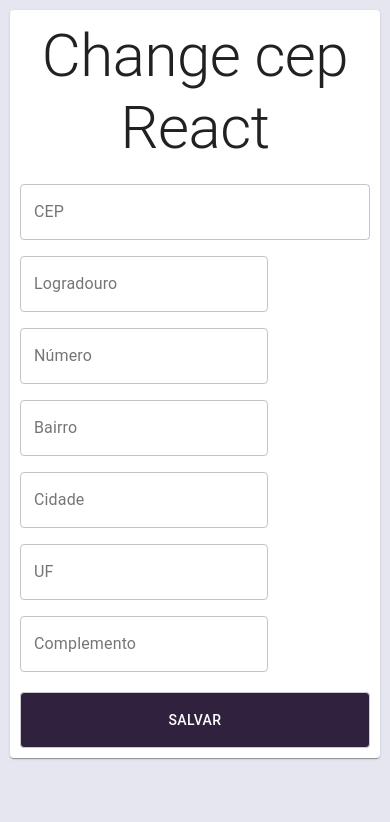
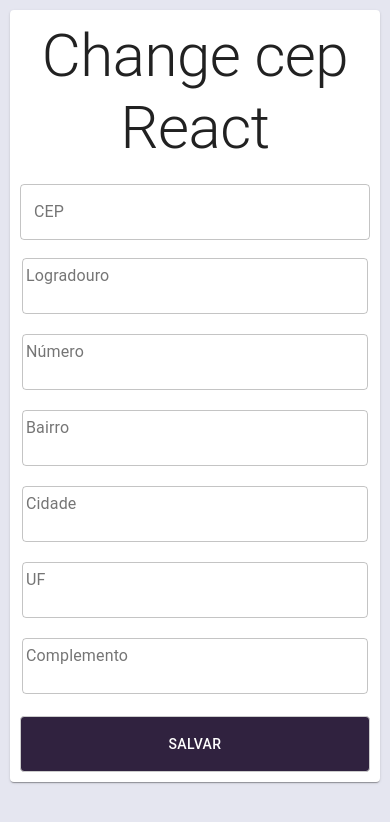
Before and after one commit to brenogsouza/fetch_cep_react, a React (Create React App) app: page / in a window 390 px wide. Shown: the top 822 px of the page. Built offline with nearby package versions, Linux system fonts and the light colour scheme.

Commit message:
setado responsividade

```diff
--- a/src/components/Form.js
+++ b/src/components/Form.js
@@ -69,76 +69,74 @@
           {[
             {
               label: "Logradouro",
-              xs: 12,
-              sm: 12,
-              md: 10,
-              lg: 10,
-              xl: 10,
+              xs: 10,
+              // sm: 12,
+              // md: 10,
+              // lg: 10,
+              // xl: 10,
               name: "address",
               fullWidth: true
             },
             {
               label: "Número",
-              xs: 12,
-              sm: 12,
-              md: 2,
-              lg: 2,
-              xl: 2,
+              xs: 2,
+              // sm: 12,
+              // md: 2,
+              // lg: 2,
+              // xl: 2,
               name: "number",
               fullWidth: true
             },
             {
               label: "Bairro",
               xs: 12,
-              sm: 12,
-              md: 4,
-              lg: 4,
-              xl: 4,
+              // sm: 12,
+              // md: 4,
+              // lg: 4,
+              // xl: 4,
               name: "district",
               fullWidth: true
             },
             {
               label: "Cidade",
               xs: 12,
-              sm: 12,
-              md: 4,
-              lg: 4,
-              xl: 4,
+              // sm: 12,
+              // md: 4,
+              // lg: 4,
+              // xl: 4,
               name: "city",
               fullWidth: true
             },
             {
               label: "UF",
               xs: 12,
-              sm: 12,
-              md: 2,
-              lg: 2,
-              xl: 2,
+              // sm: 12,
+              // md: 2,
+              // lg: 2,
+              // xl: 2,
               name: "state",
               fullWidth: true
             },
             {
               label: "Complemento",
               xs: 12,
-              sm: 12,
-              md: 6,
-              lg: 6,
-              xl: 6,
+              // sm: 12,
+              // md: 6,
+              // lg: 6,
+              // xl: 6,
               name: "complement",
               fullWidth: true
             }
           ].map(field => (
-            <Grid item spacing={3}>
             <TextField
               {...field}
               key={field.name}
               value={endereco[field.name]}
-                fullWidth
               variant="outlined"
+              style={{ padding: 10 }}
               onChange={handleChangeField}
               disabled={loading}
             />
-            </Grid>
           ))}
         </Grid>
         <Button type="submit" className="button__salvar">
```
Lines whose indentation alone changed are shown as unchanged.
